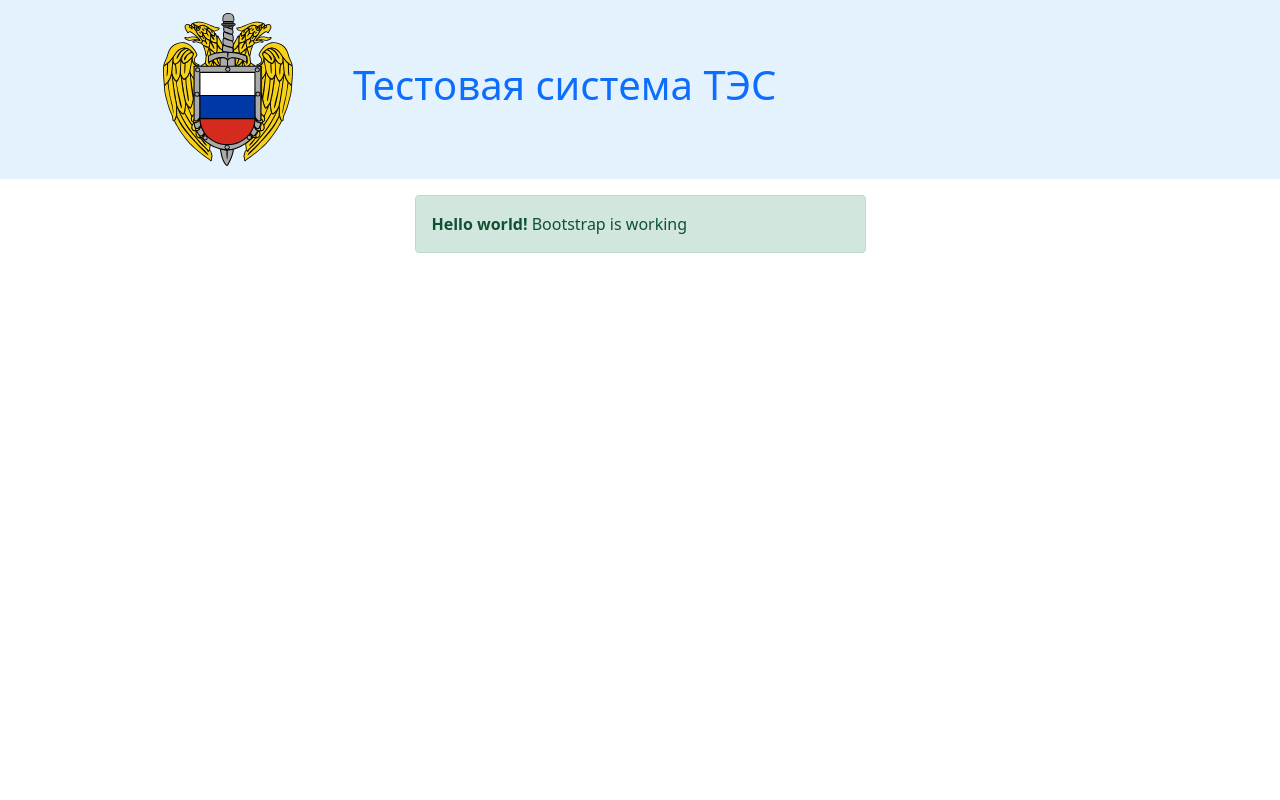
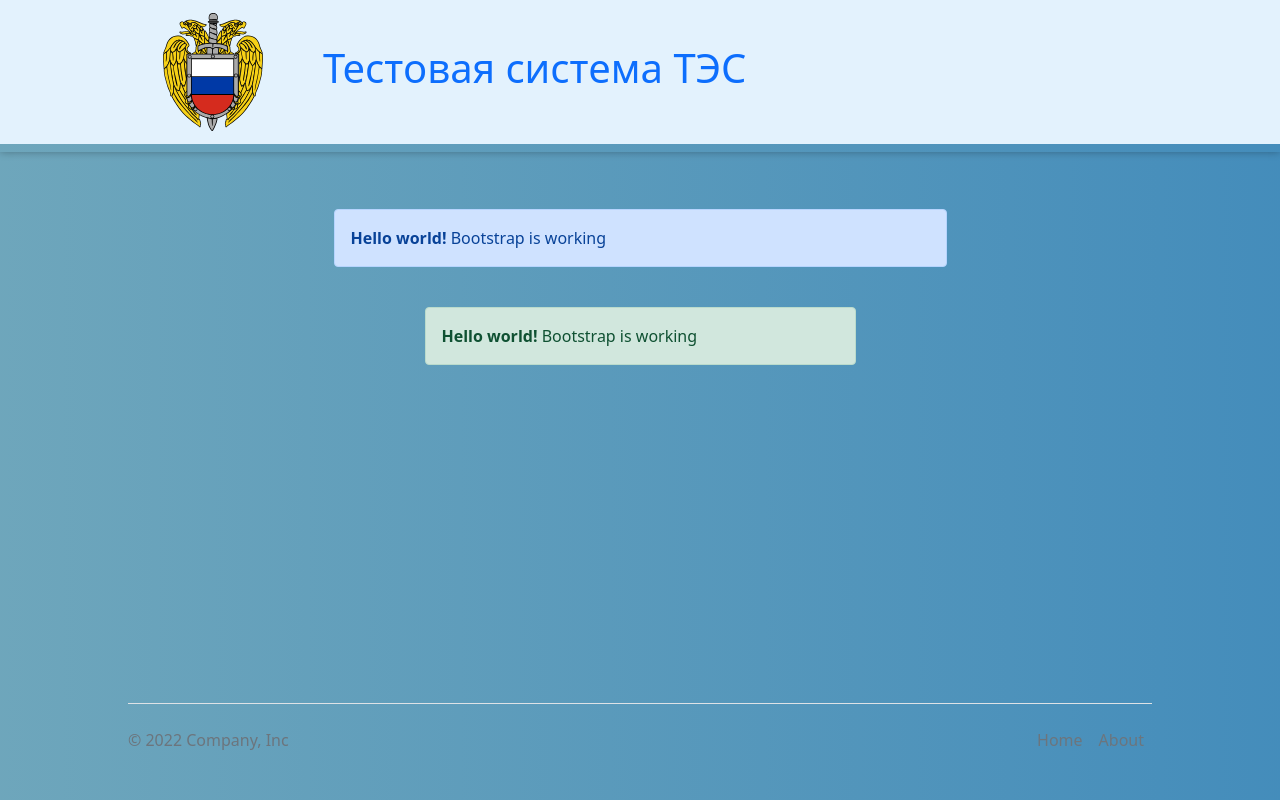
Before and after one commit to KrayMakso68/quiztes, a Django app: page / in a window 1280 px wide. Run offline with Django 4.2, Linux system fonts and the light colour scheme; some libraries are stand-ins or nearby versions.

Commit message:
edit layout.html. More color!))

```diff
--- a/main/static/main/css/main.css
+++ b/main/static/main/css/main.css
@@ -1,19 +1,30 @@
-body{
-    background: #2c2c2c;
+#footer{
+    margin-left: 10%;
+    margin-right: 10%;
 }
 
-.header{
-    color: cyan;
-    width: 100%;
+
+
+
+html, body {
+  width: 100%;
+  height:100%;
 }
-.sidebar1{
-    float: left;
-    width: 20%;
+
+body {
+    background: linear-gradient(90deg, #ebf2bd,#438cbb);
+    background-size: 400% 400%;
+    animation: gradient 15s ease infinite;
 }
-.sidebar2{
-    float: right;
-    width: 20%;
+
+@keyframes gradient {
+    0% {
+        background-position: 0% 50%;
+    }
+    50% {
+        background-position: 100% 50%;
+    }
+    100% {
+        background-position: 0% 50%;
+    }
 }
-.main{
-    color: #4d4d4d;
-}
--- a/templates/main/index.html
+++ b/templates/main/index.html
@@ -1,17 +1,27 @@
 {% extends 'main/layout.html' %}
+{% load static %}
 
 {% block title %}
     Index
 {% endblock %}
 
 {% block content %}
-    <div class="container">
-        <div class="row justify-content-center">
-            <div class="col-5 m-3">
-                <div class="alert alert-success" role="alert">
-                    <strong>Hello world!</strong> Bootstrap is working
+    <form></form>
+        <div class="container" style="margin-top: 3%;">
+            <div class="row justify-content-center">
+                <div class="col-7 m-4">
+                    <div class="alert alert-primary" role="alert">
+                        <strong>Hello world!</strong> Bootstrap is working
+                    </div>
+                </div>
+            </div>
+            <div class="row justify-content-center">
+                <div class="col-5">
+                    <div class="alert alert-success" role="alert">
+                        <strong>Hello world!</strong> Bootstrap is working
+                    </div>
                 </div>
             </div>
         </div>
-    </div>
+    </form>
 {% endblock %}
--- a/templates/main/layout.html
+++ b/templates/main/layout.html
@@ -15,22 +15,37 @@
     <title>{% block title %}{% endblock %}</title>
 </head>
 <body>
+    <div id="header" style=" border-bottom: 8px solid transparent; box-shadow: 0 0 8px rgba(0, 0, 0, 0.3);">
         <nav class="navbar" style="background-color: #e3f2fd;">
             <div class="container-fluid">
                 <a class="navbar-brand" style="font-size: 150%; margin-left: 12%; font-size: 40px;">
-                <img src="{% static 'main/img/fso.svg' %}" alt="Logo" width="180" height="180" class="img-fluid" style="padding-right: 50px;">
+                    <img src="{% static 'main/img/fso.svg' %}" alt="Logo" width="150" height="150" class="img-fluid" style="padding-right: 50px;">
                     Тестовая система ТЭС
                 </a>
             </div>
         </nav>
-    <div id="wrapper">
-        <div id="sidebar1"></div>
-        <div id="main">
+    </div>
+    <div class="container">
+        <div class="row">
+            <div class="align-self-start">
                 {% block content %}
                 {% endblock %}
             </div>
-        <div id="sidebar2"></div>
         </div>
-    <div id="footer"></div>
+    </div>
+    <div class="fixed-bottom">
+        <footer class="d-flex flex-wrap justify-content-between align-items-center py-3 my-4 border-top" id="footer">
+            <p class="col-md-4 mb-0 text-muted">© 2022 Company, Inc</p>
+
+             <a href="/" class="col-md-4 d-flex align-items-center justify-content-center mb-3 mb-md-0 me-md-auto link-dark text-decoration-none">
+                <svg class="bi me-2" width="40" height="32"><use xlink:href="#bootstrap"></use></svg>
+             </a>
+
+            <ul class="nav col-md-4 justify-content-end">
+              <li class="nav-item"><a href="#" class="nav-link px-2 text-muted">Home</a></li>
+              <li class="nav-item"><a href="#" class="nav-link px-2 text-muted">About</a></li>
+            </ul>
+        </footer>
+    </div>
 </body>
 </html>
```
Lines whose indentation alone changed are shown as unchanged.
